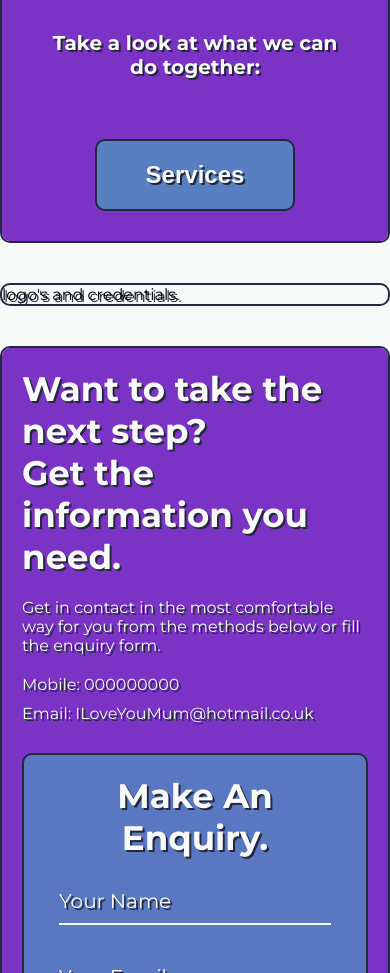
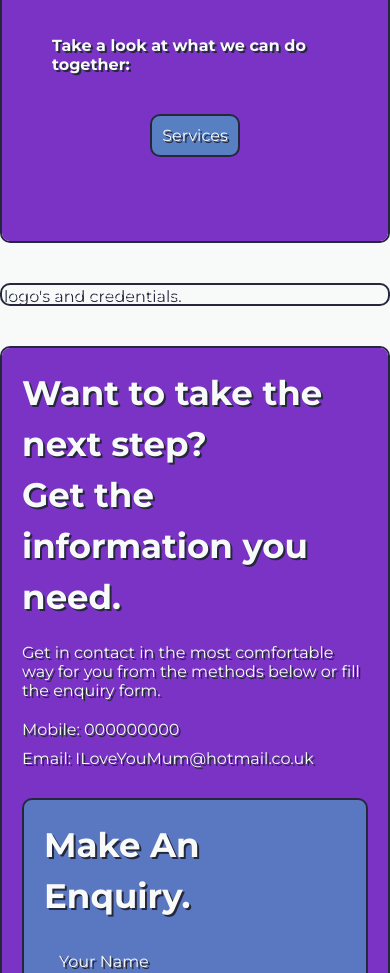
Before and after one commit to Jonathan-Beuzelin/Jonathan-Beuzelin.github.io, a plain HTML site: page corinnebeuzelin/index.html in a window 390 px wide. Shown: the part 1027-2000 px from the top of the page. Drawn offline with Linux system fonts and the light colour scheme.

Commit message:
Responsiveness updates
Form made to be smaller initially for mobiles with smaller fonts and spacing to fit into the screen better.

```diff
--- a/corinnebeuzelin/stylesheet.css
+++ b/corinnebeuzelin/stylesheet.css
@@ -7,6 +7,7 @@
 body {
   background-color: #F7FAF9;
   font-family: "Montserrat", sans-serif;
+  color: #F7FAF9;
 }
 
 header {
@@ -17,6 +18,7 @@ header {
   justify-content: center;
   text-align: center;
   align-items: center;
+  color: #25283D;
   background-color: #F7FAF9;
   border-bottom: 2px solid #25283D;
 }
@@ -61,7 +63,6 @@ article h3 {
 }
 
 .slogan {
-  color: #F7FAF9;
   z-index: 1;
   position: absolute;
   top: 20%;
@@ -70,7 +71,6 @@ article h3 {
 }
 
 .description {
-  color: #F7FAF9;
   z-index: 1;
   position: absolute;
   top: 55%;
@@ -109,33 +109,32 @@ section:last-of-type {
   height: 100%;
   width: 100%;
   padding: 50px;
-  text-align: center;
   display: flex;
   justify-content: center;
+  align-items: center;
   flex-direction: column;
   background-color: #7B33C6;
 }
+.services h2 {
+  padding-top: 20px;
+}
 .services p {
   margin: 20px 0 20px 0;
-  font-size: 20px;
-  color: #F7FAF9;
-}
-.services p:last-of-type {
-  margin-bottom: 40px;
+  font-size: 16px;
 }
 .services button {
-  width: 200px;
+  width: auto;
   opacity: 0%;
-  padding: 20px;
-  font-size: 24px;
-  font-weight: 700;
+  padding: 10px;
+  font-size: 16px;
   color: #F7FAF9;
   text-shadow: 2px 2px #25283D;
-  align-self: center;
   background-color: #577FC2;
   border: #25283D 2px solid;
   border-radius: 10px;
   transition: all 0.5s ease-in-out;
+  margin: 10px 0 10px 0;
+  font-family: "Montserrat", sans-serif;
 }
 .services button:hover {
   color: #25283D;
@@ -145,6 +144,10 @@ section:last-of-type {
 }
 .services button:focus {
   outline: 0;
+}
+
+.contact-section {
+  margin-bottom: 50px;
 }
 
 .contactus {
@@ -160,6 +163,7 @@ section:last-of-type {
   color: #F7FAF9;
 }
 .contactus h3 {
+  line-height: 1.5;
   margin-bottom: 20px;
   font-size: 34px;
 }
@@ -189,13 +193,13 @@ form {
   transition: all 0.7s ease-in-out;
   opacity: 0%;
 }
-form h3 {
+form .form-header {
   text-align: center;
+  font-size: 20px;
 }
 
 .form-input {
   width: 90%;
-  padding-bottom: 20px;
   display: flex;
   justify-content: center;
   flex-direction: column;
@@ -205,7 +209,7 @@ form h3 {
   width: 100%;
   margin: 10px 0 10px 0;
   padding-bottom: 10px;
-  font-size: 20px;
+  font-size: 16px;
   text-shadow: #25283D 2px 2px;
   font-family: "Montserrat", sans-serif;
   color: #F7FAF9;
@@ -221,8 +225,10 @@ form h3 {
   transform: scale(1.1);
 }
 .form-input .submit {
+  align-self: center;
+  width: auto;
   background-color: #7B33C6;
-  padding: 20px;
+  padding: 5px;
   border: #F7FAF9 2px solid;
   border-radius: 10px;
 }
```
